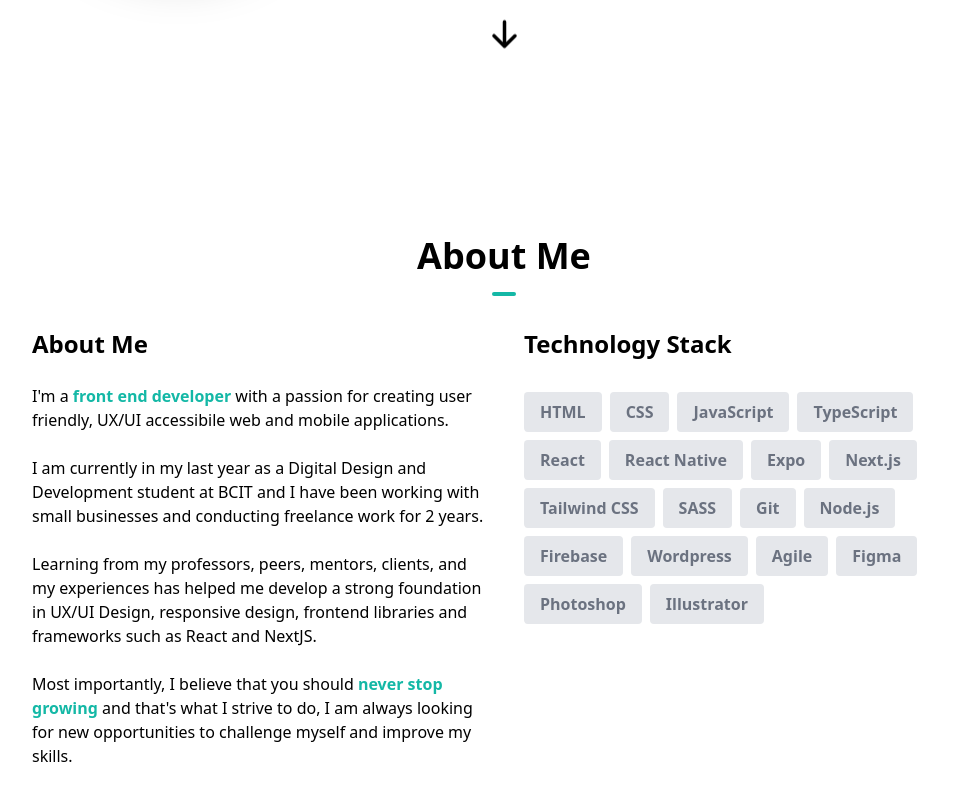
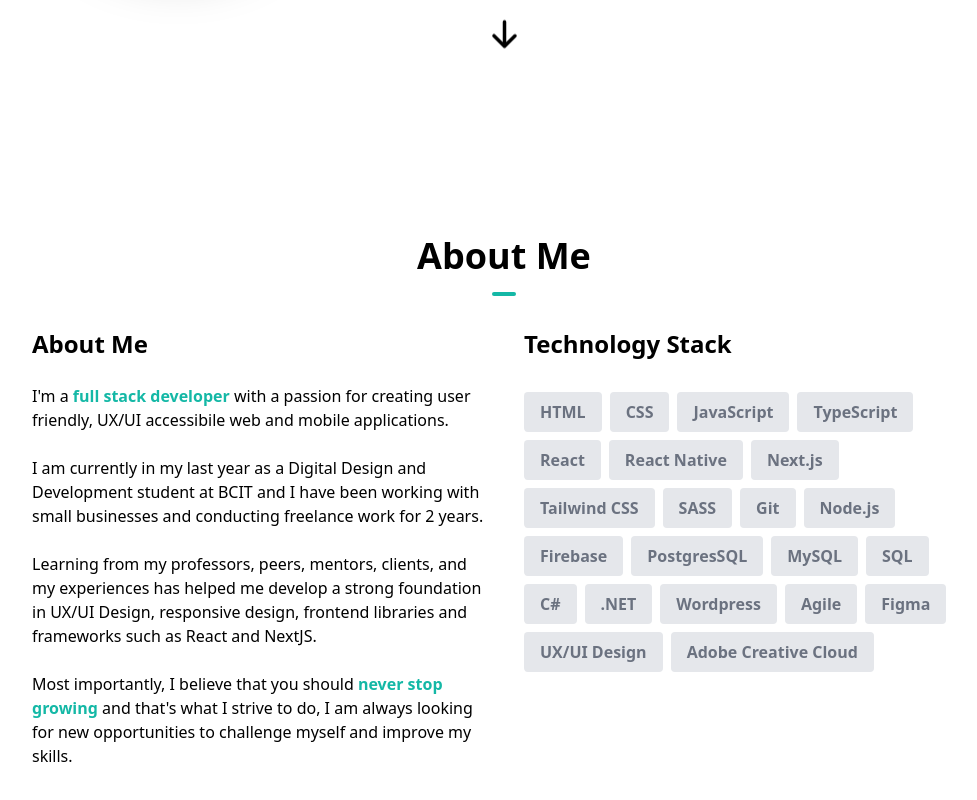
Before and after one commit to LiamBCIT/Portfolio, a Next.js app: page / in a window 1280 px wide. Shown: the part 572-1372 px from the top of the page, without its empty margins (136-1113 px from the left). Built offline with nearby package versions, Linux system fonts and the light colour scheme.

Commit message:
updated skills

```diff
--- a/components/AboutSection.tsx
+++ b/components/AboutSection.tsx
@@ -11,19 +11,23 @@ const skills = [
   { skill: "JavaScript" },
   { skill: "TypeScript" },
   { skill: "React" },
-  { skill: "React Native" },
-  { skill: "Expo" },
+  { skill: "React Native"},
   { skill: "Next.js" },
   { skill: "Tailwind CSS" },
   { skill: "SASS" },
   { skill: "Git" },
   { skill: "Node.js" },
   { skill: "Firebase" },
+  { skill: "PostgresSQL" },
+  { skill: "MySQL" },
+  { skill: "SQL" },
+  { skill: "C#" },
+  { skill: ".NET" },
   { skill: "Wordpress" },
   { skill: "Agile" },
   { skill: "Figma" },
-  { skill: "Photoshop" },
-  { skill: "Illustrator" }
+  { skill: "UX/UI Design" },
+  { skill: "Adobe Creative Cloud" },
 ]
 
 const AboutSection = () => {
@@ -43,7 +47,7 @@ const AboutSection = () => {
               </h1>
               <p>
                 I&#39;m a
-                <span className="font-bold text-teal-500"> {" "}front end developer</span> with a passion for creating {" "}
+                <span className="font-bold text-teal-500"> {" "}full stack developer</span> with a passion for creating {" "}
                 user friendly, UX/UI accessibile web and mobile applications.
               </p>
               <br />
--- a/components/HeroSection.tsx
+++ b/components/HeroSection.tsx
@@ -36,7 +36,7 @@ const HeroSection = () => {
           <p className="text-lg mt-4 mb-6 md:text-2xl">
             I&#39;m a data-driven{" "}
             <span className="font-semibold text-teal-600">
-              Front End Developer{" "}
+              Full Stack Developer{" "}
             </span>
             from BCIT, striving to deliver the best possible projects that exceeds people&#39;s needs.
           </p>
--- a/package.json
+++ b/package.json
@@ -11,7 +11,7 @@
   "dependencies": {
     "@next/font": "13.1.6",
     "@types/node": "18.11.18",
-    "@types/react": "18.0.27",
+    "@types/react": "^18.0.27",
     "@types/react-dom": "18.0.10",
     "eslint": "8.32.0",
     "eslint-config-next": "13.1.6",
```
